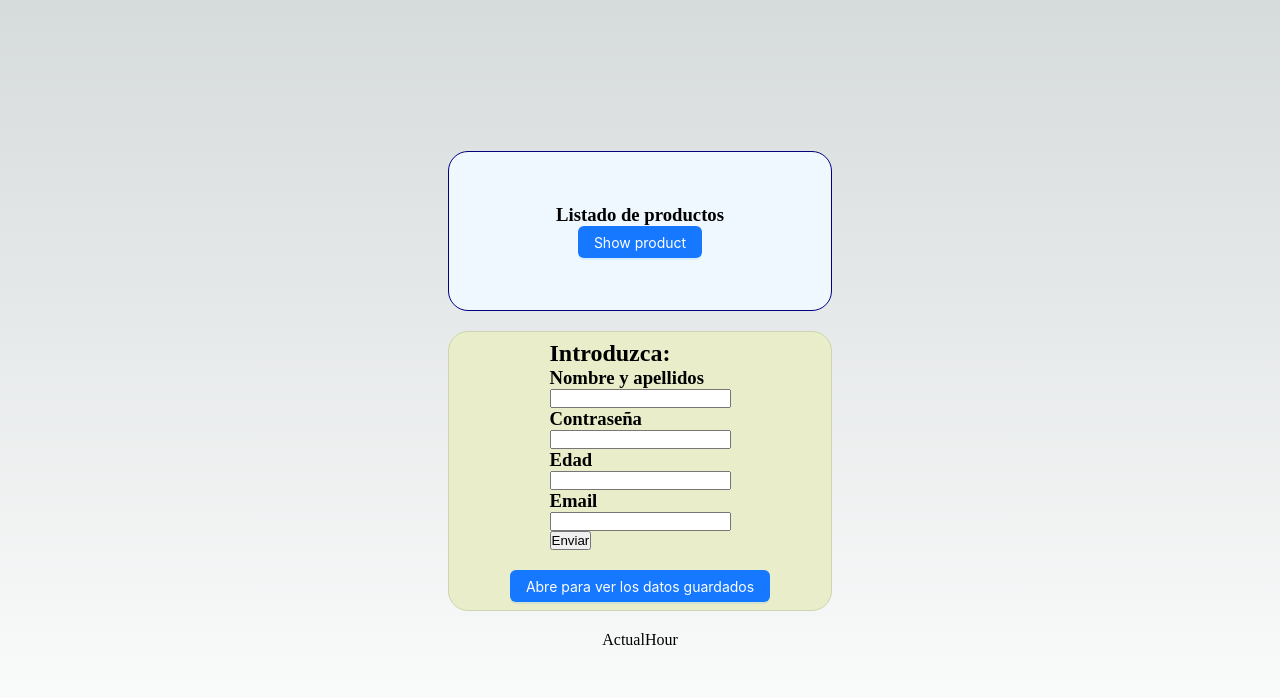
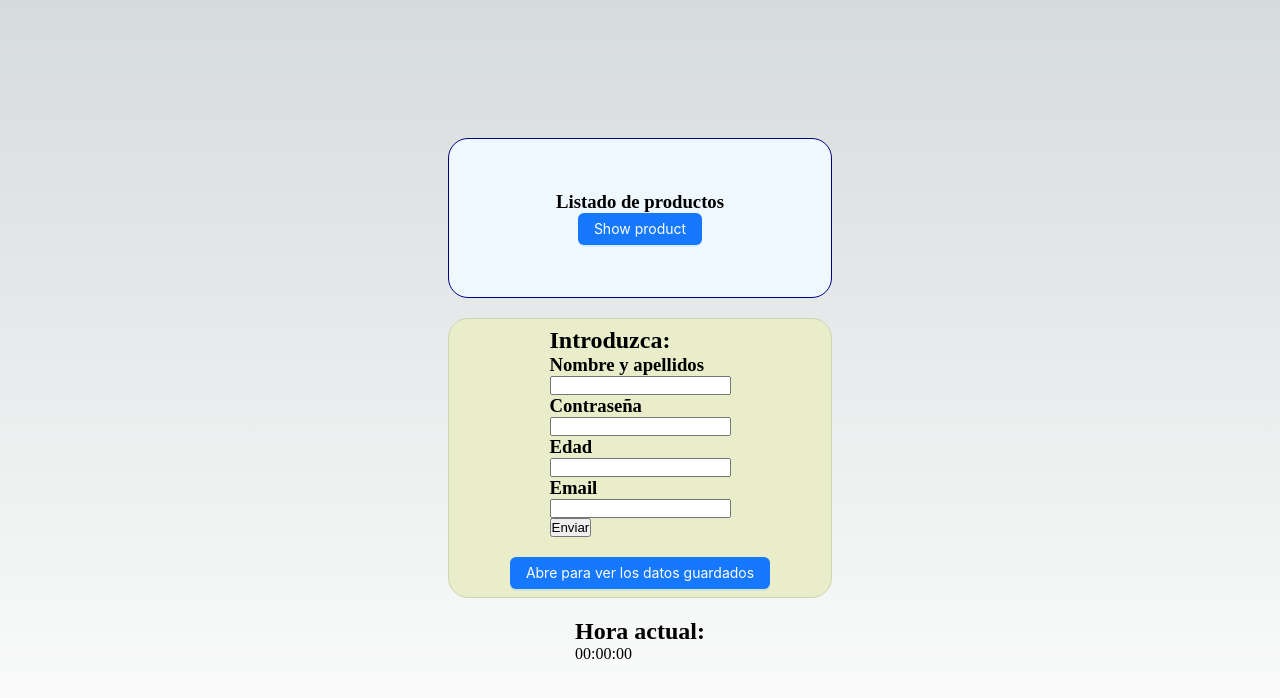
Before and after one commit to Aluonam/pt_191223, a Next.js app: page / in a window 1280 px wide. Shown: the top 698 px of the page. Built offline with nearby package versions, Linux system fonts and the light colour scheme.

Commit message:
feat: useState and useEffect skeleton

```diff
--- a/screen/components/ActualHour.jsx
+++ b/screen/components/ActualHour.jsx
@@ -1,8 +1,18 @@
-import React from 'react'
+import React, { useEffect, useState } from 'react'
 
 const ActualHour = () => {
+
+    const [hour, setHour] = useState("00:00:00")
+
+    useEffect(() => {
+
+    }, [])
+
   return (
-    <div>ActualHour</div>
+    <div>
+        <h2>Hora actual:</h2>
+        <div>{hour}</div>
+    </div>
   )
 }
 
```
